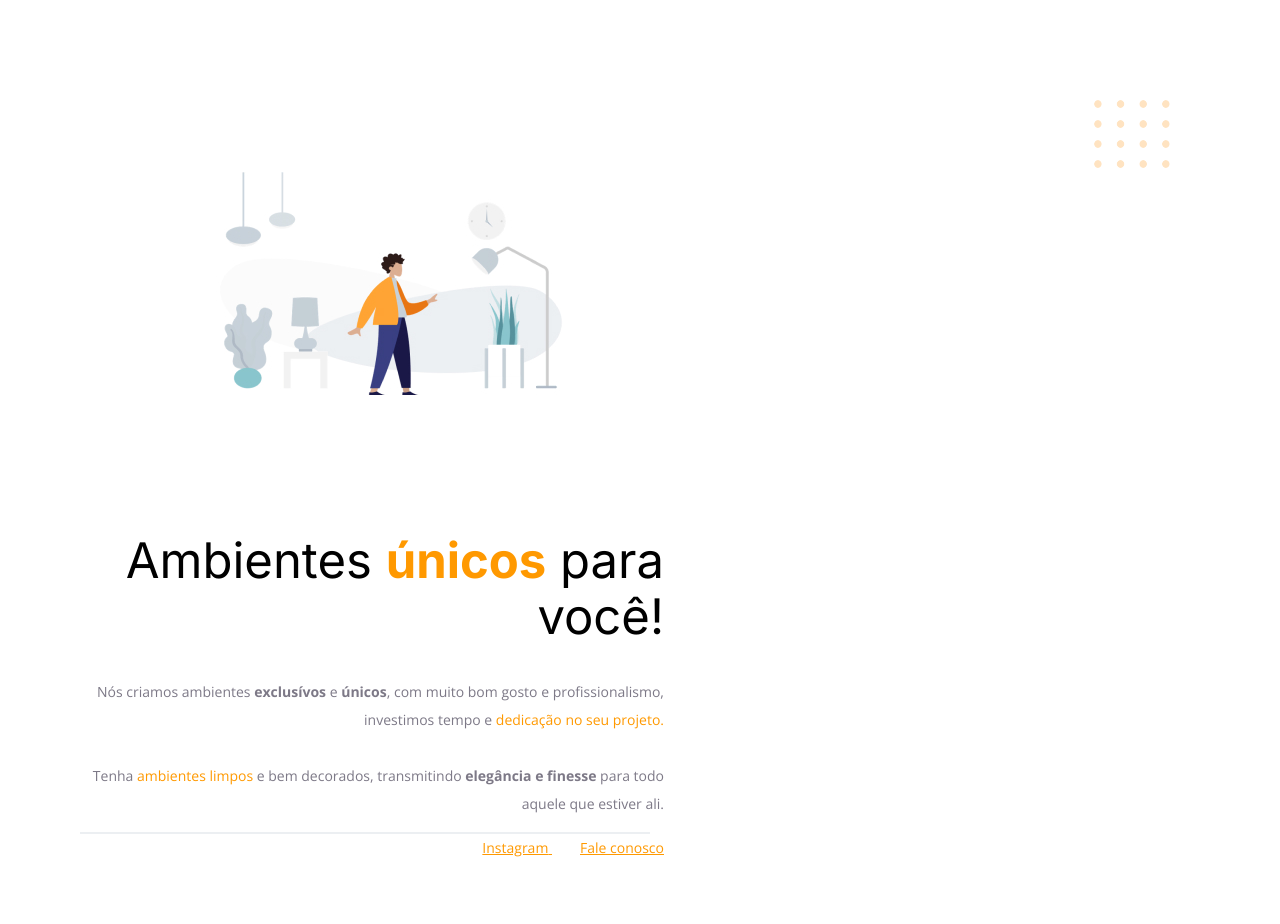
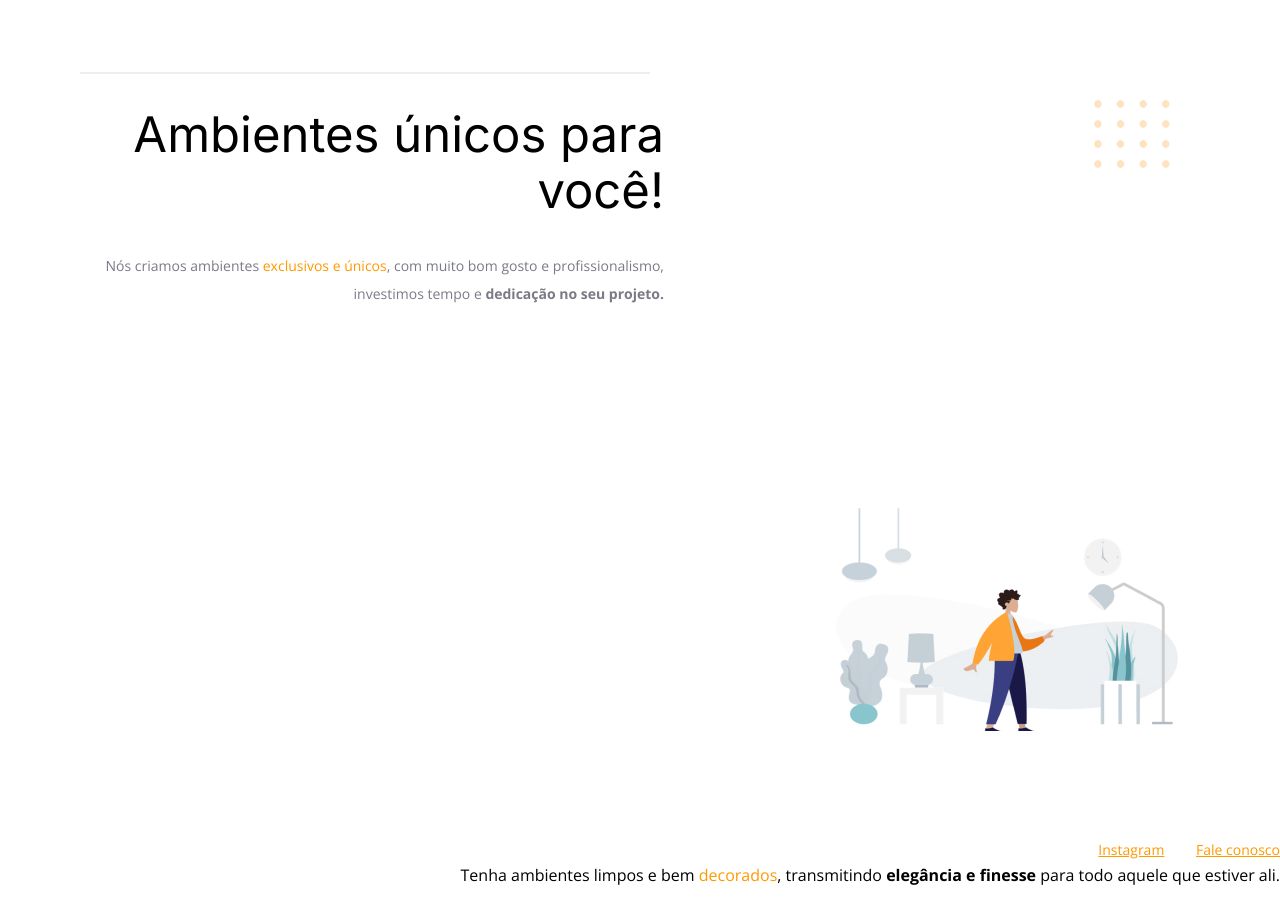
Before and after one commit to monteironathan/projectrocketseat, a plain HTML site: page index.html in a window 1280 px wide. After the commit the page ends 886 px from the top, so only its background shows below. Drawn offline with nearby package versions, Linux system fonts and the light colour scheme.

Commit message:
Update index.html
Changes on Index

```diff
--- a/index.html
+++ b/index.html
@@ -1,64 +1,56 @@
+<!-- Instrução que define o tipo do documento. -->
 <!DOCTYPE html>
 <html lang="pt-br">
-    <head>
-    <link rel="preconnect" href="https://fonts.googleapis.com">
-    <link rel="preconnect" href="https://fonts.gstatic.com" crossorigin>
-
-    <meta charset="UTF-8">
-    <meta name="viewport" content="width=device-width, initial-scale=1.0">
-
+  <!-- Tag <head> contém as instruções para a página -->
+  <head>
+    <link rel="preconnect" href="https://fonts.googleapis.com" />
+    <link rel="preconnect" href="https://fonts.gstatic.com" crossorigin />
+    <meta charset="UTF-8" />
+    <meta name="viewport" content="width=device-width, initial-scale=1.0" />
     <title>Móveis customizados</title>
 
     <link
-        href="https://fonts.googleapis.com/css2?family=Inter:wght@400;700&family=Open+Sans:wght@400;700&display=swap"
-        rel="stylesheet">
+      href="https://fonts.googleapis.com/css2?family=Inter:wght@400;700&family=Open+Sans:wght@400;700&display=swap"
+      rel="stylesheet"
+    />
 
-    <link rel="stylesheet" href="style.css">
+    <link rel="stylesheet" href="style.css" />
+  </head>
 
+  <!-- Tag <body> é o corpo do documento, onde tem as informações que serão mostradas. -->
+  <body>
+    <div id="hero">
+      <div class="line"></div>
+      <h1>Ambientes únicos para você!</h1>
+      <p>
+        Nós criamos ambientes <span>exclusivos e únicos</span>, com muito
+        bom gosto e profissionalismo, investimos tempo e
+        <strong>dedicação no seu projeto.</strong>
 
+        <br />
+        <br />
+      </p>
+    </div>
+    <img
+      src="imagens/img1.jpg"
+      alt="Desenho de uma pessoa vestindo uma camisa amarela em uma sala com Móveis"
+    />
 
-</head>
+    <div id="footer">
+      <a target="_blank" href="https://instagram.com/moveisparavoce"
+        >Instagram</a
+      >
+      <a href="mailto:contato@moveisparavoce.com">Fale conosco</a>
+    </div>
 
-<body>
+    Tenha ambientes limpos e bem <span>decorados</span>, transmitindo
+    <strong>elegância e finesse</strong>
+    para todo aquele que estiver ali.
 
     <img
-        id="balls"
-        src="imagens/balls.svg"
-        alt="Bolinhas laranjadas no canto direito inferior da tela"/>
-
-    <div id="hero">
-        <img
-            src="imagens/img1.jpg"
-            alt="Desenho de uma pessoa vestindo uma camisa amarela em uma sala com móveis">
-
-        <h1>Ambientes <span>únicos</span> para você!</h1>
-        <p>
-            Nós criamos ambientes <strong>exclusívos</strong> e <strong>únicos</strong>,
-             com muito bom gosto e profissionalismo,
-             investimos tempo e <span>dedicação no seu projeto.</span>
-
-            <br>
-            <br>
-
-            Tenha <span>ambientes limpos</span> e bem decorados,
-             transmitindo <strong>elegância
-             e finesse</strong> para todo aquele que estiver ali.
-        </p>
-
-        <div id="footer">
-
-            <div class="line"></div>
-
-            <a
-                target="_blank"
-                href="https://instagram.com/moveisparavoce">
-                <span>Instagram</span>
-            </a>
-            <a href="mailto:contato@moveisparavoce.com">
-                <span>Fale conosco</span>
-            </a>
-
-        </div>
-    </div>
-</body>
+      id="balls"
+      src="imagens/balls.svg"
+      alt="Bolinhas alaranjadas no canto inferior direito da tela"
+    />
+  </body>
 </html>
```
